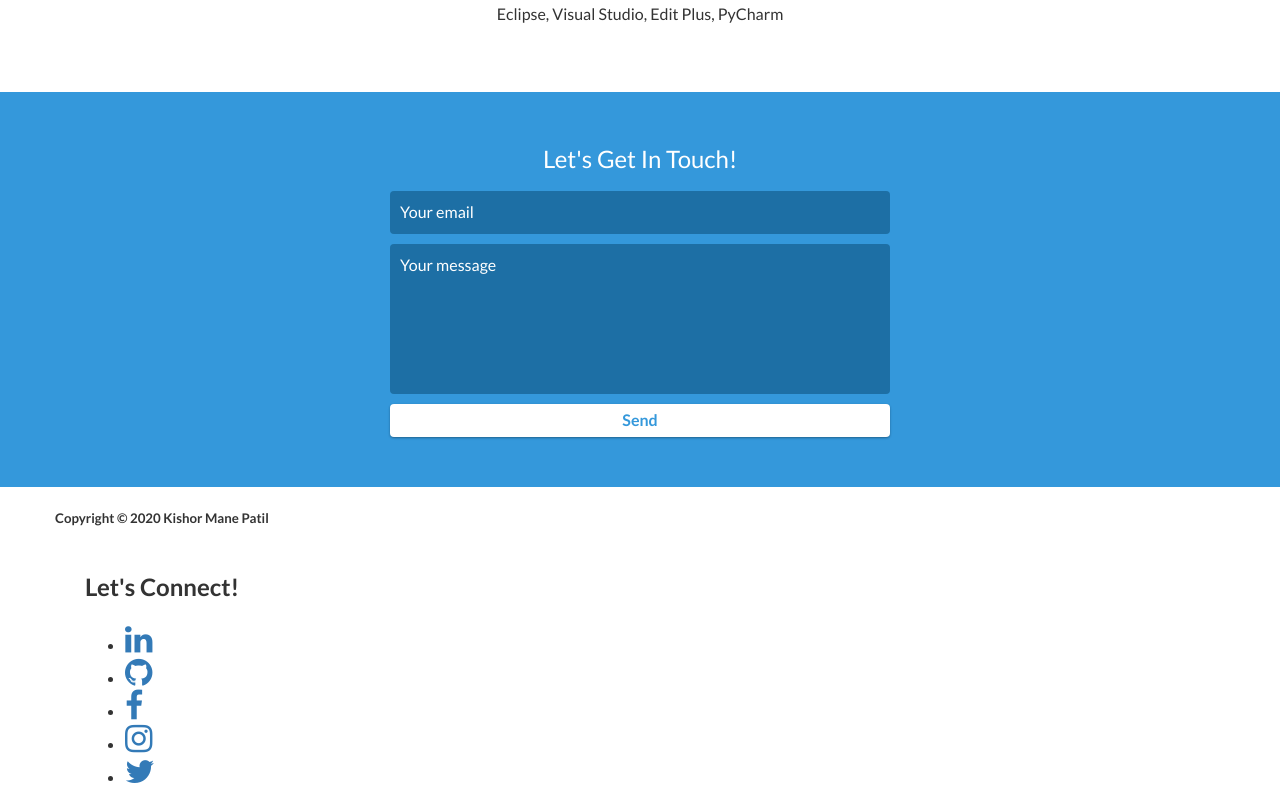
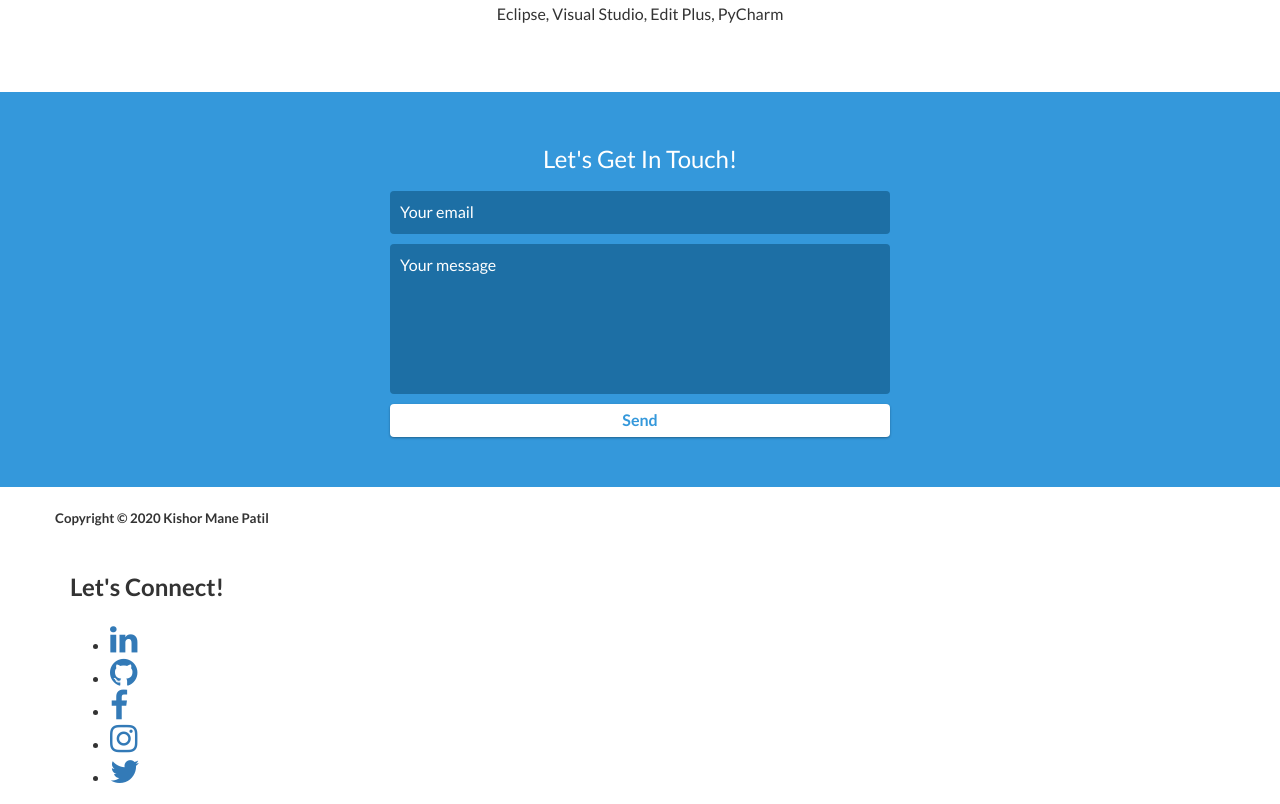
Before and after one commit to kishor-mane-patil/myportfolio, a website: page index.html in a window 1280 px wide. Shown: the part 5641-6445 px from the top of the page. Drawn offline with nearby package versions, Linux system fonts and the light colour scheme.

Commit message:
Update index.html

```diff
--- a/index.html
+++ b/index.html
@@ -392,7 +392,7 @@
                         <i class="fa fa-chevron-up" aria-hidden="true"></i>
                     </span>
                 </div> -->
-                <div div id="connect" class="col-sm-5">
+                <div div id="connect">
 				<h2>Let's Connect!</h2>
                     <ul>
 
```
